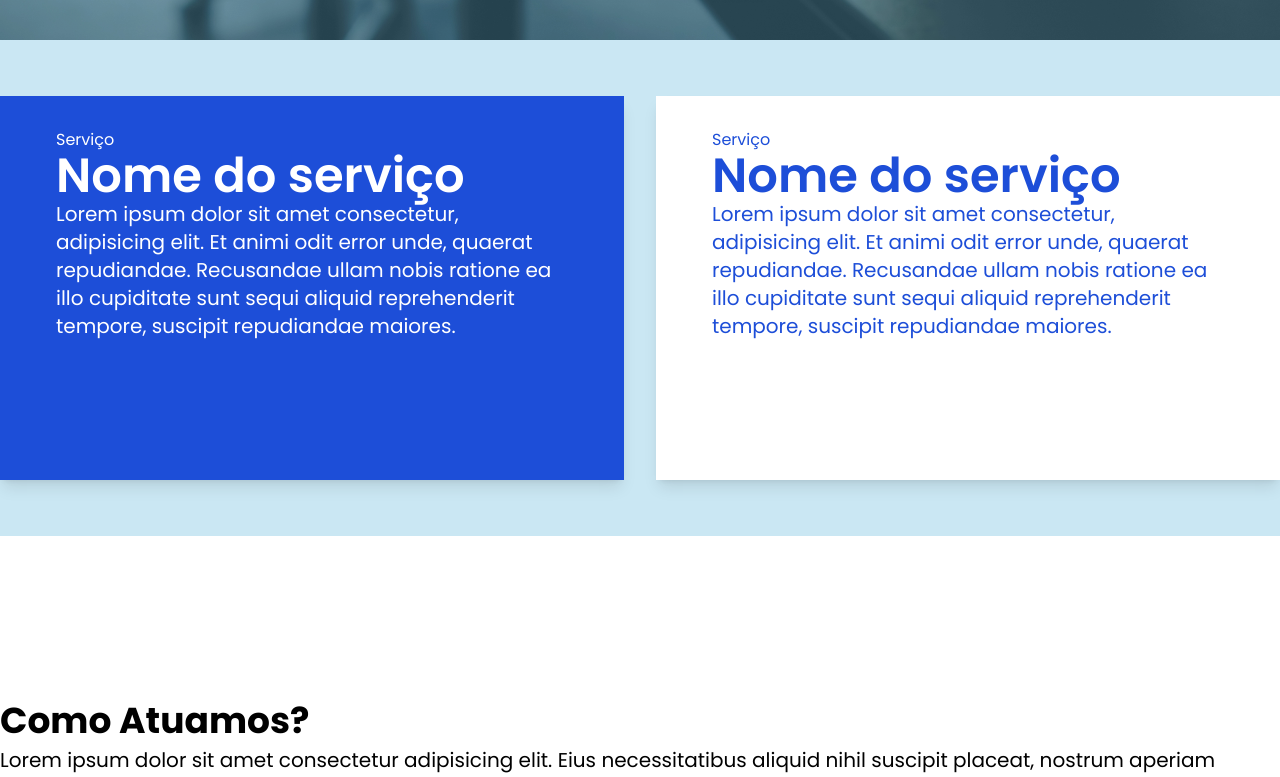
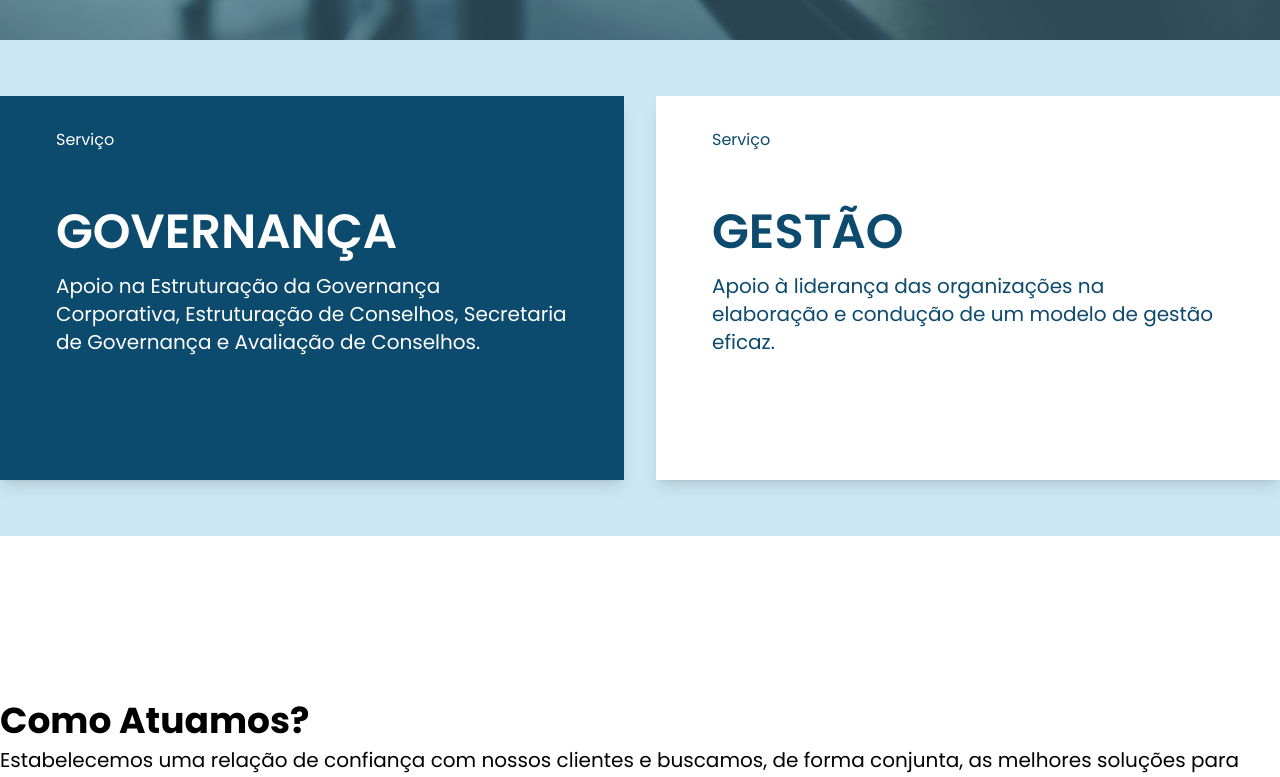
Before and after one commit to alexandre-mahumane/2em-front, a React (Vite) app: page /service in a window 1280 px wide. Shown: the part 760-1537 px from the top of the page. Built offline with nearby package versions, Linux system fonts and the light colour scheme.

Commit message:
update card company and service

```diff
--- a/src/components/card-company.jsx
+++ b/src/components/card-company.jsx
@@ -1,6 +1,6 @@
 import { FaArrowRight } from "react-icons/fa";
 import { Link } from "react-router-dom";
-import photo from "../assets/photo4.jpg";
+import photo from "../assets/photo5.jpg";
 import { motion } from "motion/react";
 export const CardCompany = () => {
   return (
@@ -14,7 +14,7 @@ export const CardCompany = () => {
             financeiras personalizadas para superar desafios e gerar crescimento
             sustentável. Fundada por Elónia Mahumane e Elcídio Macitela, a
             empresa atua como parceira comprometida em promover prosperidade,
-            com integridade, excelência e inovação como pilares fundamentais.
+            com integridade.
           </p>
         </div>
         <div>
--- a/src/components/card-service.jsx
+++ b/src/components/card-service.jsx
@@ -1,5 +1,5 @@
 import { motion } from "motion/react";
-export const CardService = ({ variant }) => {
+export const CardService = ({ variant, service, description }) => {
   return (
     <motion.div
       initial={{ opacity: 0, y: -50, rotateX: -15 }}
@@ -10,18 +10,15 @@ export const CardService = ({ variant }) => {
         ease: "easeIn",
       }}
       viewport={{ once: true }}
-      className={`shadow-lg flex flex-col w-full lg:w-1/2 p-8 md:px-14 lg:h-96 ${
-        variant == 1 && "bg-blue-700 text-white"
-      }  ${variant == 2 && "bg-white text-blue-700"}`}
+      className={`shadow-lg flex space-y-14 flex-col w-full lg:w-1/2 p-8 md:px-14 lg:h-96 ${
+        variant == 1 && "bg-sky-900 text-white"
+      }  ${variant == 2 && "bg-white text-sky-900"}`}
     >
       <p className="">Serviço</p>
-      <h3 className="font-semibold text-5xl">Nome do serviço</h3>
-      <p className="text-xl">
-        Lorem ipsum dolor sit amet consectetur, adipisicing elit. Et animi odit
-        error unde, quaerat repudiandae. Recusandae ullam nobis ratione ea illo
-        cupiditate sunt sequi aliquid reprehenderit tempore, suscipit
-        repudiandae maiores.
-      </p>
+      <div className="space-y-4">
+        <h3 className="font-semibold text-5xl">{service}</h3>
+        <p className="text-xl">{description}</p>
+      </div>
     </motion.div>
   );
 };
--- a/src/pages/service.jsx
+++ b/src/pages/service.jsx
@@ -30,8 +30,20 @@ export const Service = () => {
         <div className="bg-main-blue">
           <section className="mx-auto  px-6 lg:px-0 py-14 w-full max-w-7xl">
             <section className="flex md:flex-row space-y-6 md:space-y-0 flex-col justify-center md:space-x-8">
-              <CardService variant={1} />
-              <CardService variant={2} />
+              <CardService
+                variant={1}
+                service={"GOVERNANÇA"}
+                description={
+                  "Apoio na Estruturação da Governança Corporativa, Estruturação de Conselhos, Secretaria de Governança e Avaliação de Conselhos."
+                }
+              />
+              <CardService
+                variant={2}
+                service={"GESTÃO"}
+                description={
+                  "Apoio à liderança das organizações na elaboração e condução de um modelo de gestão eficaz."
+                }
+              />
             </section>
           </section>
         </div>
@@ -53,10 +65,11 @@ export const Service = () => {
             viewport={{ once: true }}
             className="text-xl"
           >
-            Lorem ipsum dolor sit amet consectetur adipisicing elit. Eius
-            necessitatibus aliquid nihil suscipit placeat, nostrum aperiam
-            molestias dignissimos rerum doloribus culpa deserunt veritatis ea at
-            possimus harum. Iste, sint repellat.
+            Estabelecemos uma relação de confiança com nossos clientes e
+            buscamos, de forma conjunta, as melhores soluções para cada
+            situação. Entendemos que cada cliente possui questões particulares,
+            e precisa de soluções específicas. Não existe uma solução única para
+            todos. É isso que faz a diferença.
           </motion.p>
         </section>
       </div>
```
